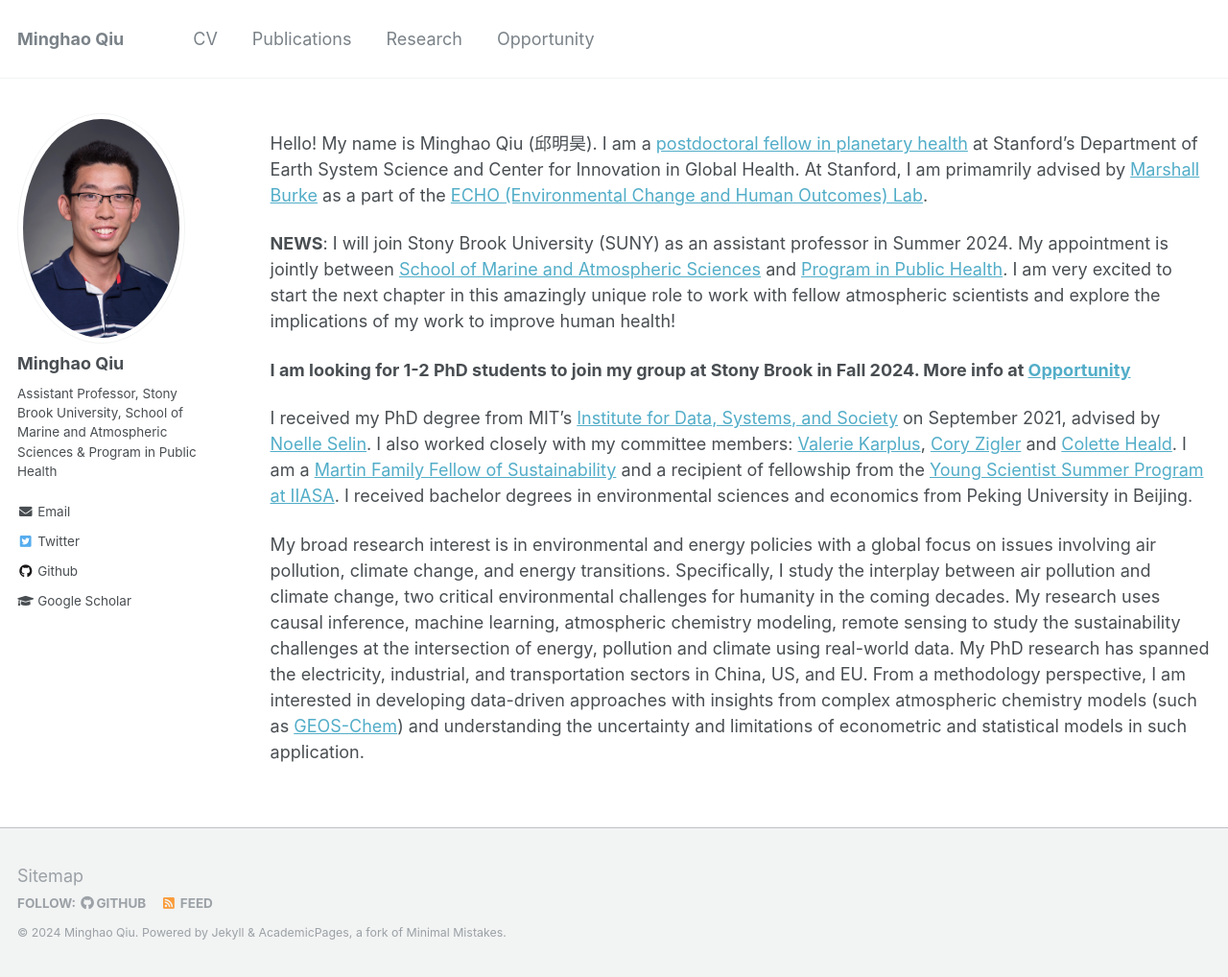
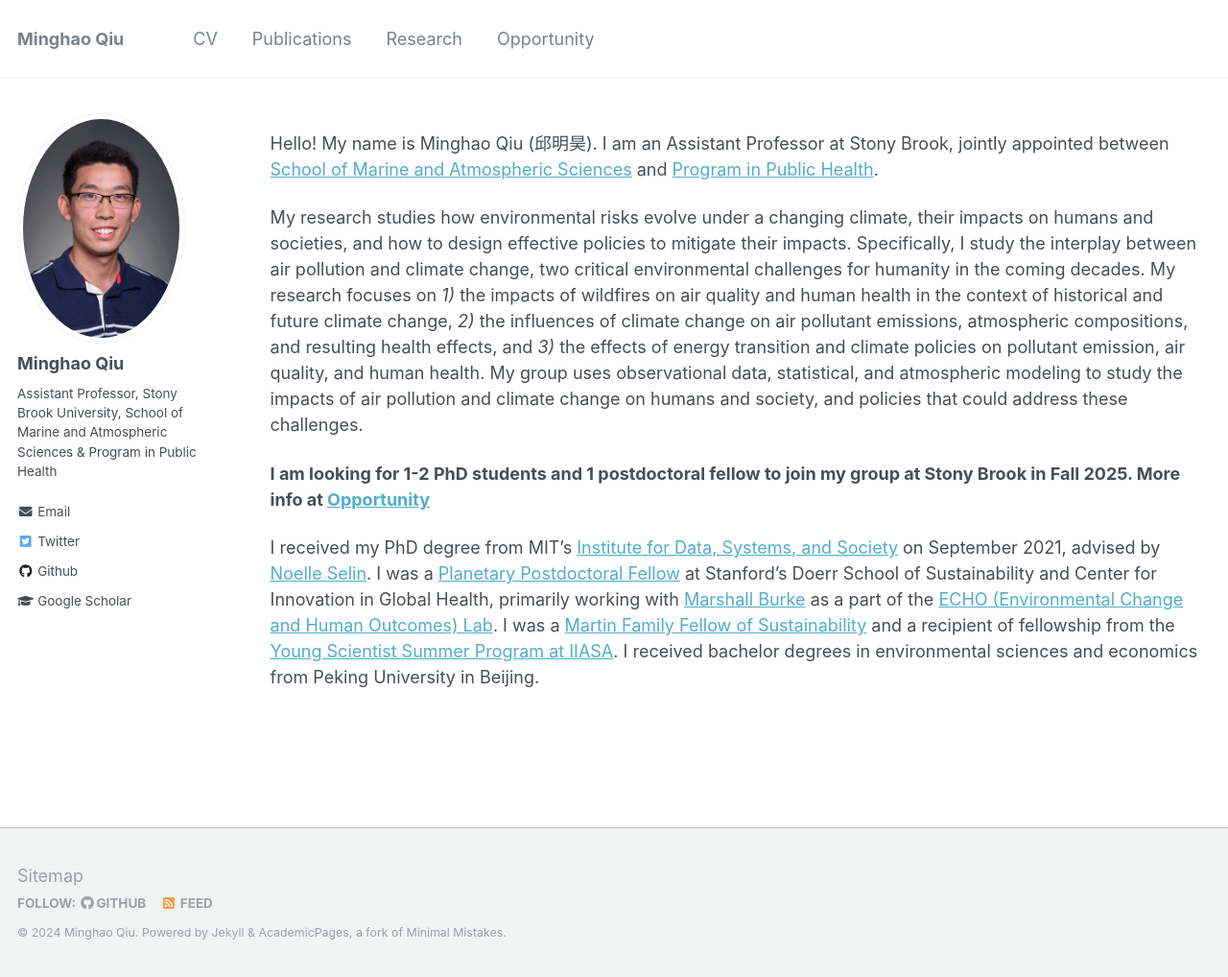
Before and after one commit to mhqiu/mhqiu.github.io, a Jekyll site: the page built from _pages/about.md, in a window 1280 px wide and 1018 px high. Shown: the whole window at 96% size. Built offline with Jekyll 4.4.1, drawn with Linux system fonts in a browser that asks for light colours.

Commit message:
Update about.md

```diff
--- a/_pages/about.md
+++ b/_pages/about.md
@@ -7,12 +7,10 @@ author_profile: true
 
 {% include base_path %}
 
-Hello! My name is Minghao Qiu (邱明昊). I am a [postdoctoral fellow in planetary health](https://globalhealth.stanford.edu/planetary-health/announcing-three-new-postdoctoral-fellows-in-planetary-health.html/) at Stanford's Department of Earth System Science and Center for Innovation in Global Health. At Stanford, I am primamrily advised by [Marshall Burke](https://web.stanford.edu/~mburke/) as a part of the [ECHO (Environmental Change and Human Outcomes) Lab](https://www.stanfordecholab.com/).
+Hello! My name is Minghao Qiu (邱明昊). I am an Assistant Professor at Stony Brook, jointly appointed between [School of Marine and Atmospheric Sciences](https://www.stonybrook.edu/somas/people/) and [Program in Public Health](https://publichealth.stonybrookmedicine.edu/faculty/corefaculty).
 
-**NEWS**: I will join Stony Brook University (SUNY) as an assistant professor in Summer 2024. My appointment is jointly between [School of Marine and Atmospheric Sciences](https://www.stonybrook.edu/somas/) and [Program in Public Health](https://publichealth.stonybrookmedicine.edu/). I am very excited to start the next chapter in this amazingly unique role to work with fellow atmospheric scientists and explore the implications of my work to improve human health!
+My research studies how environmental risks evolve under a changing climate, their impacts on humans and societies, and how to design effective policies to mitigate their impacts. Specifically, I study the interplay between air pollution and climate change, two critical environmental challenges for humanity in the coming decades. My research focuses on *1)* the impacts of wildfires on air quality and human health in the context of historical and future climate change, *2)* the influences of climate change on air pollutant emissions, atmospheric compositions, and resulting health effects, and *3)* the effects of energy transition and climate policies on pollutant emission, air quality, and human health. My group uses observational data, statistical, and atmospheric modeling to study the impacts of air pollution and climate change on humans and society, and policies that could address these challenges.
 
-**I am looking for 1-2 PhD students to join my group at Stony Brook in Fall 2024. More info at [Opportunity](https://mhqiu.github.io/opportunity/)**
+**I am looking for 1-2 PhD students and 1 postdoctoral fellow to join my group at Stony Brook in Fall 2025. More info at [Opportunity](https://mhqiu.github.io/opportunity/)**
 
-I received my PhD degree from MIT's [Institute for Data, Systems, and Society](https://idss.mit.edu/) on September 2021, advised by [Noelle Selin](http://www.selingroup.org/noelle-eckley-selin). I also worked closely with my committee members: [Valerie Karplus](https://www.cmu.edu/epp/people/faculty/valerie-karplus.html), [Cory Zigler](https://sites.cns.utexas.edu/zigler/home) and [Colette Heald](https://cee.mit.edu/people_individual/colette-l-heald/). I am a [Martin Family Fellow of Sustainability](https://martin-fellows.mit.edu/) and a recipient of fellowship from the [Young Scientist Summer Program at IIASA](https://iiasa.ac.at/web/home/education/yssp/Young_Scientists_Summer_Program.html). I received bachelor degrees in environmental sciences and economics from Peking University in Beijing.
-
-My broad research interest is in environmental and energy policies with a global focus on issues involving air pollution, climate change, and energy transitions. Specifically, I study the interplay between air pollution and climate change, two critical environmental challenges for humanity in the coming decades. My research uses causal inference, machine learning, atmospheric chemistry modeling, remote sensing to study the sustainability challenges at the intersection of energy, pollution and climate using real-world data. My PhD research has spanned the electricity, industrial, and transportation sectors in China, US, and EU. From a methodology perspective, I am interested in developing data-driven approaches with insights from complex atmospheric chemistry models (such as [GEOS-Chem](http://acmg.seas.harvard.edu/geos/)) and understanding the uncertainty and limitations of econometric and statistical models in such application.
+I received my PhD degree from MIT's [Institute for Data, Systems, and Society](https://idss.mit.edu/) on September 2021, advised by [Noelle Selin](http://www.selingroup.org/noelle-eckley-selin). I was a [Planetary Postdoctoral Fellow](https://globalhealth.stanford.edu/planetary-health-fellowship/how-climate-change-exacerbates-air-pollution-and-its-health-impacts.html/) at Stanford's Doerr School of Sustainability and Center for Innovation in Global Health, primarily working with [Marshall Burke](https://web.stanford.edu/~mburke/) as a part of the [ECHO (Environmental Change and Human Outcomes) Lab](https://www.stanfordecholab.com/). I was a [Martin Family Fellow of Sustainability](https://martin-fellows.mit.edu/) and a recipient of fellowship from the [Young Scientist Summer Program at IIASA](https://iiasa.ac.at/web/home/education/yssp/Young_Scientists_Summer_Program.html). I received bachelor degrees in environmental sciences and economics from Peking University in Beijing.
```
